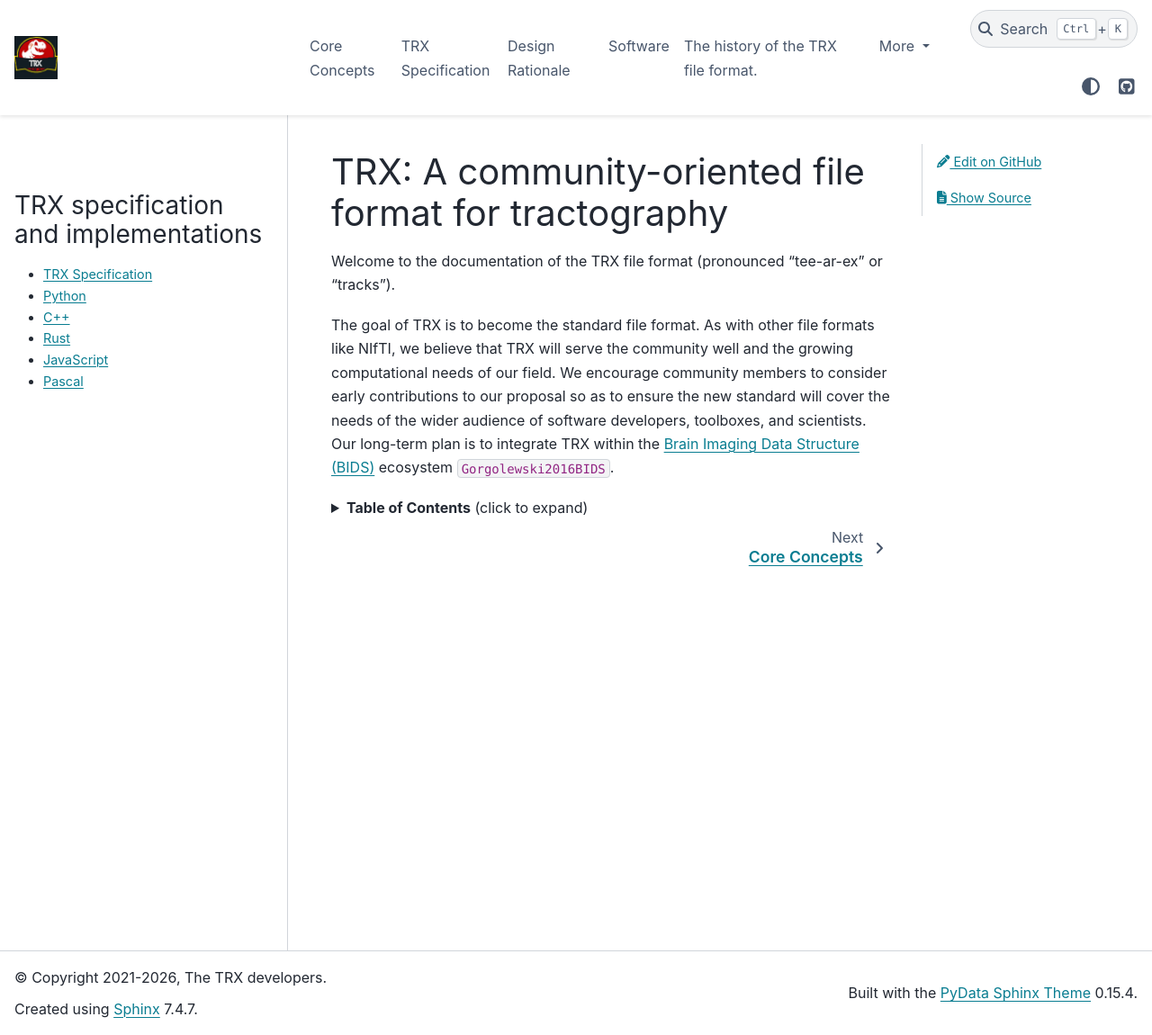
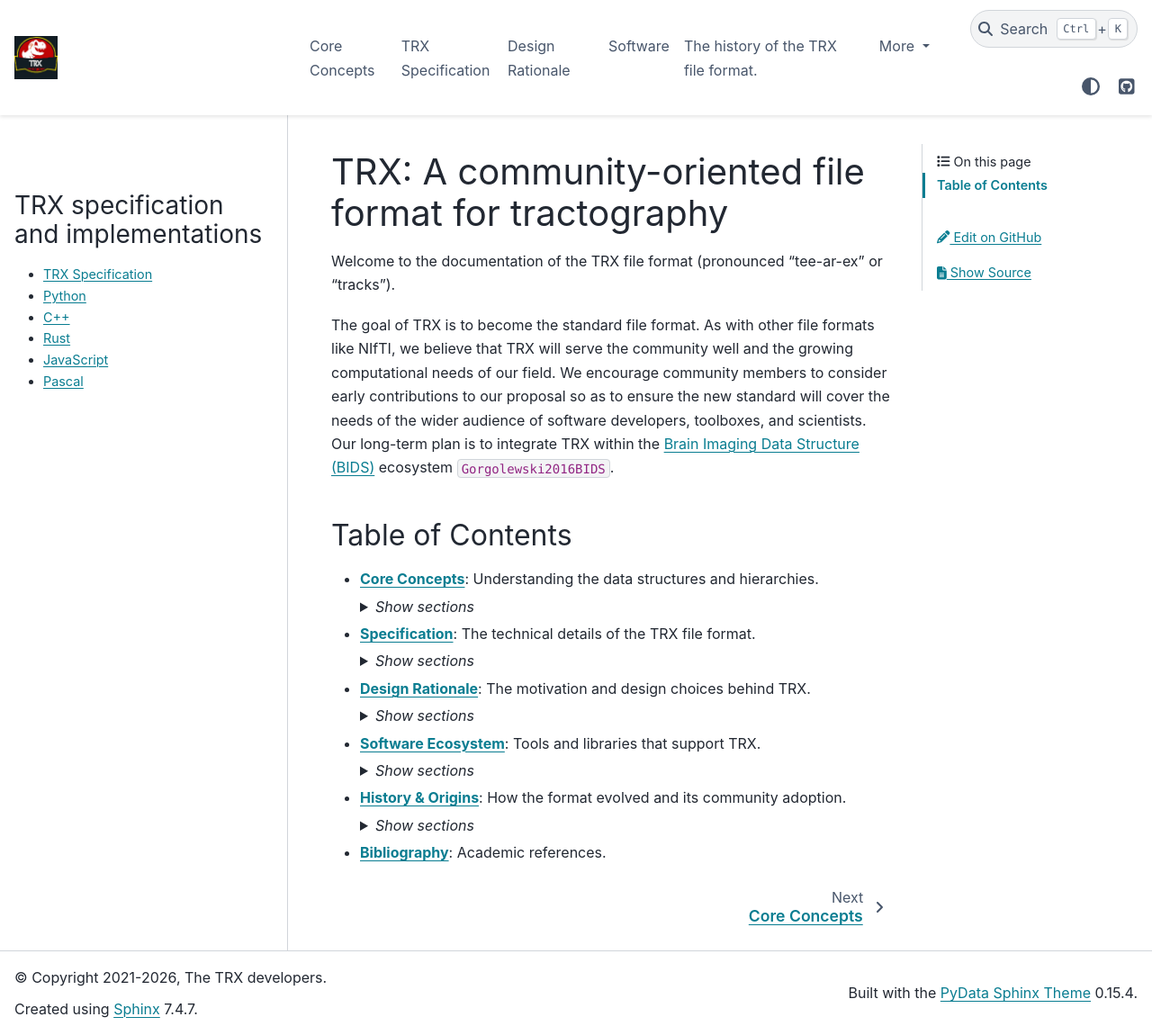
Before and after one commit to tee-ar-ex/tee-ar-ex.github.io, a Sphinx documentation site: the page built from source/index.md, in a window 1280 px wide and 1150 px high. Shown: the whole window at 90% size. Built offline with Sphinx 7.4.7 and the PyData theme 0.15.4, drawn with Linux system fonts in a browser that asks for light colours; cross-references to code outside the pages are shown as plain code.

Commit message:
docs: make main TOC visible and subheadings collapsible

````diff
--- a/source/index.md
+++ b/source/index.md
@@ -17,17 +17,71 @@ and scientists. Our long-term plan is to integrate TRX within the [Brain
 Imaging Data Structure (BIDS)](https://bids.neuroimaging.io/) ecosystem
 {cite:p}`Gorgolewski2016BIDS`.
 
-<details>
-<summary><strong>Table of Contents</strong> (click to expand)</summary>
+## Table of Contents
 
 * **[Core Concepts](concepts.md)**: Understanding the data structures and hierarchies.
+  <details><summary><em>Show sections</em></summary>
+
+  * [The TRX format](concepts.md#the-trx-format)
+  * [Positions array](concepts.md#positions-array)
+  * [Offsets and the sentinel](concepts.md#offsets-and-the-sentinel)
+  * [Data per vertex (DPV)](concepts.md#data-per-vertex-dpv)
+  * [Data per streamline (DPS)](concepts.md#data-per-streamline-dps)
+  * [Groups](concepts.md#groups)
+  * [Data per group (DPG)](concepts.md#data-per-group-dpg)
+  * [Header](concepts.md#header)
+  </details>
+
 * **[Specification](specification.md)**: The technical details of the TRX file format.
+  <details><summary><em>Show sections</em></summary>
+
+  * [General](specification.md#general)
+  * [Header](specification.md#header)
+  * [Arrays](specification.md#arrays)
+  * [Accepted datatypes](specification.md#accepted-datatypes)
+  * [Example structure](specification.md#example-structure)
+  * [Example code](specification.md#example-code)
+  </details>
+
 * **[Design Rationale](design.md)**: The motivation and design choices behind TRX.
+  <details><summary><em>Show sections</em></summary>
+
+  * [Motivation](design.md#motivation)
+  * [Limitations of existing formats](design.md#limitations-of-existing-formats)
+  * [Design goals](design.md#design-goals)
+  * [Streamline storage trade-offs](design.md#streamline-storage-trade-offs)
+  * [Metadata hierarchy](design.md#metadata-hierarchy)
+  * [Spatial coordinates](design.md#spatial-coordinates)
+  * [Compression](design.md#compression)
+  </details>
+
 * **[Software Ecosystem](software.md)**: Tools and libraries that support TRX.
+  <details><summary><em>Show sections</em></summary>
+
+  * [TRXViz](software.md#trxviz)
+  * [pyAFQ](software.md#pyafq)
+  * [Trekker](software.md#trekker)
+  * [DIPY](software.md#dipy)
+  * [QSIPrep & QSIRecon](software.md#qsiprep-qsirecon)
+  * [Surfice](software.md#surfice)
+  * [SlicerDMRI](software.md#slicerdmri)
+  * [FSL](software.md#fsl)
+  * [COMMIT](software.md#commit)
+  * [brainlife.io](software.md#brainlife-io)
+  * [Niivue](software.md#niivue)
+  * [DWI2TRX](software.md#dwi2trx)
+  * [Insight ToolKit (ITK)](software.md#insight-toolkit-itk)
+  * [MRtrix](software.md#mrtrix)
+  </details>
+
 * **[History & Origins](history.md)**: How the format evolved and its community adoption.
+  <details><summary><em>Show sections</em></summary>
+
+  * [Origins](history.md#origins)
+  * [Community adoption and dissemination](history.md#community-adoption-and-dissemination)
+  </details>
+
 * **[Bibliography](bib.md)**: Academic references.
-
-</details>
 
 ```{toctree}
 :hidden:
````
